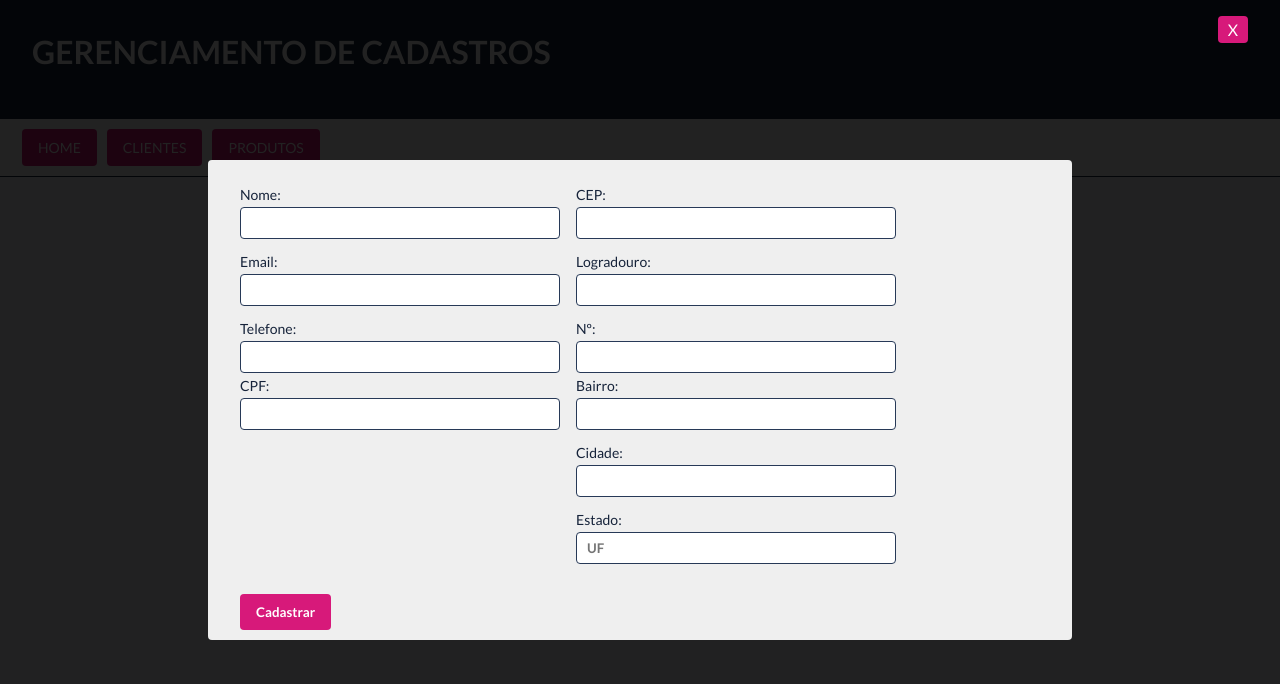
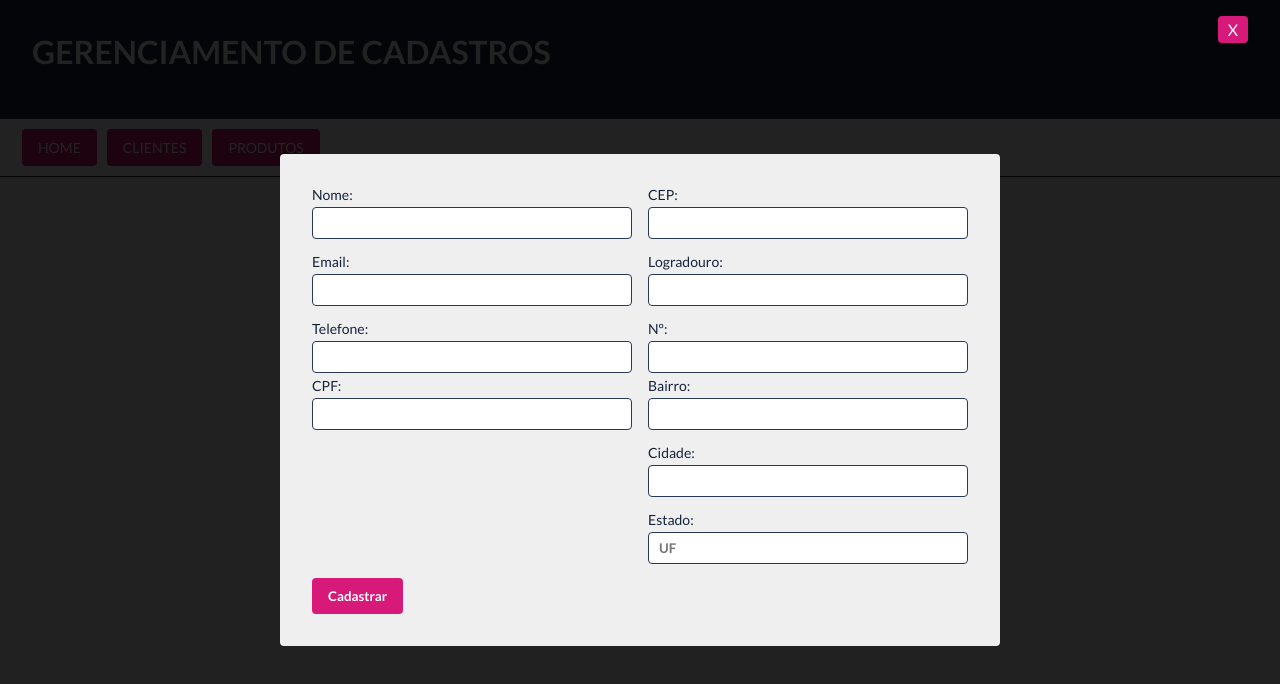
Before and after one commit to guilhermanosilva/inventario-produtos-reactjs, a React (Create React App) app: page /client in a window 1280 px wide. Both pictures are taken after a click on the button "Adicionar Cliente". Shown: the top 684 px of the page. Built offline with nearby package versions, Linux system fonts and the light colour scheme; the HTML template or start-up script is replaced by a standard one.

Commit message:
fix: adds form position on center

```diff
--- a/src/global.css
+++ b/src/global.css
@@ -66,8 +66,7 @@ td {
 form {
   background-color: #efefef;
   border-radius: 0.25rem;
-  margin: 1rem;
-  padding: 0.625rem 2rem;
+  padding: 2rem;
 }
 
 .field {
@@ -143,8 +142,10 @@ fieldset {
 
 .fields-container {
   display: flex;
+  justify-content: center;
   gap: 1rem;
-  margin: 1rem 0;
+  margin: 0;
+  width: 100%;
 }
 
 .btn-add {
```
